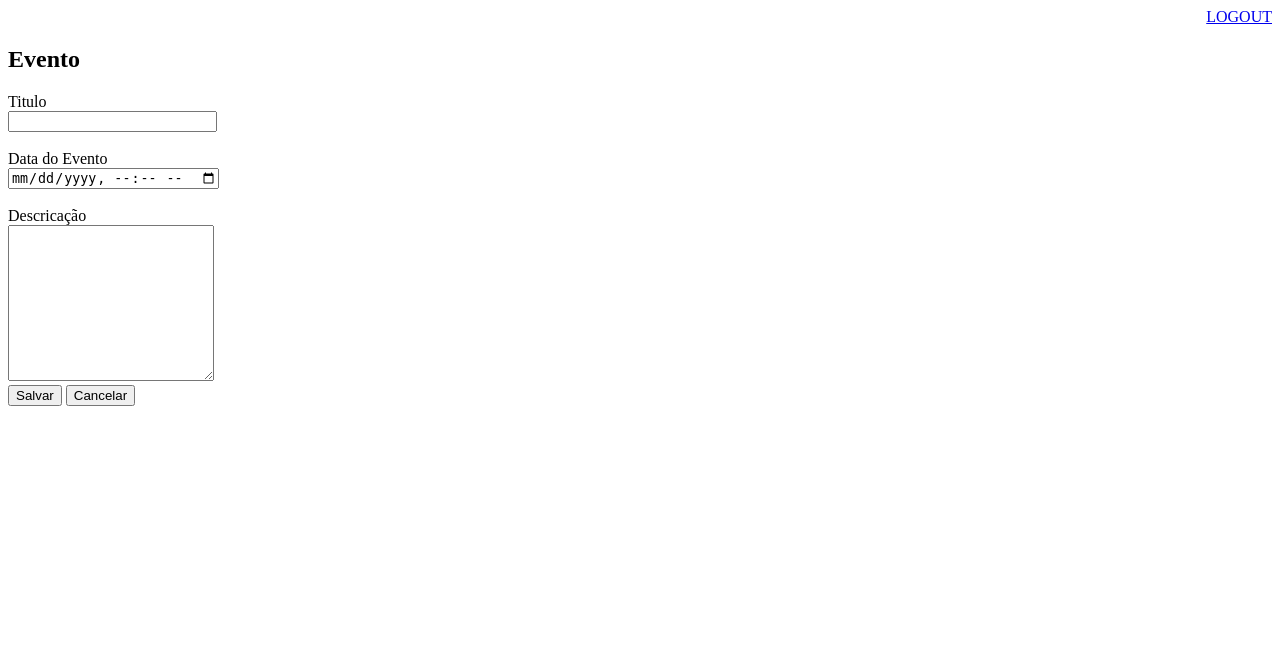
After one commit to ismael-teste/dio_python_django, a Django app: page /agenda/evento/ in a window 1280 px wide. The commit adds this page. Shown: the top 646 px of the page. Run offline with Django 3.2, Linux system fonts and the light colour scheme; the visitor is signed in with stand-in values (Sample User, id 1).

Commit message:
Add o template para adicionar envento na agenda.

```diff
--- a/core/models.py
+++ b/core/models.py
@@ -4,7 +4,7 @@ from django.contrib.auth.models import User
 
 class Evento(models.Model):
     titulo = models.CharField(max_length=100)
-    descricao = models.TextField(blank=True, null=True)
+    descricacao = models.TextField(blank=True, null=True)
     data_evento = models.DateTimeField()
     data_criacao = models.DateTimeField(auto_now=True)
     usuario = models.ForeignKey(User, on_delete=models.CASCADE)
--- a/core/templates/agenda.html
+++ b/core/templates/agenda.html
@@ -2,6 +2,9 @@
 {% block content %}
 
     <h2>Agendamentos</h2>
+    <a href="evento/">
+        <button type="button">Novo Evento</button>
+    </a>
     <ul>
         {% for evento in eventos %}
             <li>{{ evento.titulo }} - {{ evento.get_data_evento }}</li>
--- /dev/null
+++ b/core/templates/evento.html
@@ -0,0 +1,21 @@
+{% extends "index.html" %}
+{% block content %}
+
+    <h2>Evento</h2>
+    <form action="submit" method="POST">{% csrf_token %}
+        <label for="titulo"> Titulo
+            <br><input type="text"  id="titulo" name="titulo" size="23">
+        </label><br><br>
+        <label for="data_evento"> Data do Evento
+            <br><input type="datetime-local"  id="data_evento" name="data_evento" size="23">
+        </label><br><br>
+        <label for="descricao"> Descricação
+            <br><textarea id="descricao" name="descricao" rows="10" cols="23"></textarea>
+        </label><br>
+        <button type="submit">Salvar</button>
+        <a href="/">
+            <button type="button">Cancelar</button>
+        </a>
+    </form>
+
+{% endblock %}
--- a/core/templates/index.html
+++ b/core/templates/index.html
@@ -1,8 +1,10 @@
+{% load static %}
 <!DOCTYPE html>
 <html lang="en">
 <head>
     {% include "header.html" %}
     <link rel="stylesheet" type="text/css" href="../static/style.css">
+    <link rel="stylesheet" type="text/css" href="../../static/style.css">
 </head>
 <body>
     {% block content %}
--- a/core/urls.py
+++ b/core/urls.py
@@ -1,13 +1,14 @@
 from django.urls import path
 from django.views.generic import RedirectView
-from .views import lista_eventos, login_user, submit_login, logout_user
+from .views import lista_eventos, login_user, submit_login, logout_user, evento, submit_evento
 
 
 urlpatterns = [
     path('agenda/', lista_eventos, name='agenda'),
     path('', RedirectView.as_view(url='agenda/')),
-    path('login/', login_user),
+    path('agenda/evento/', evento, name='evento'),
+    path('agenda/evento/submit', submit_evento, ),
+    path('login/', login_user, name='login_user'),
     path('login/submit', submit_login),
-    path('logout/', logout_user),
-
+    path('logout/', logout_user, name='logout_user'),
 ]
--- a/core/views.py
+++ b/core/views.py
@@ -34,3 +34,24 @@ def lista_eventos(request):
     eventos = Evento.objects.filter(usuario=usuario)
     ctx = {"eventos": eventos}
     return render(request, 'agenda.html', ctx)
+
+
+@login_required(login_url='/login/')
+def evento(request):
+    return render(request, 'evento.html')
+
+
+@login_required(login_url='/login/')
+def submit_evento(request):
+    if request.method == "POST":
+        titulo = request.POST.get("titulo")
+        data_evento = request.POST.get("data_evento")
+        descricacao = request.POST.get("descricacao")
+        usuario = request.user
+        Evento.objects.create(
+            titulo=titulo,
+            data_evento=data_evento,
+            descricacao=descricacao,
+            usuario=usuario,
+        )
+    return redirect('/')
```
Also changed, not shown: core/migrations/0003_rename_descricao_evento_descricacao.py (added).
